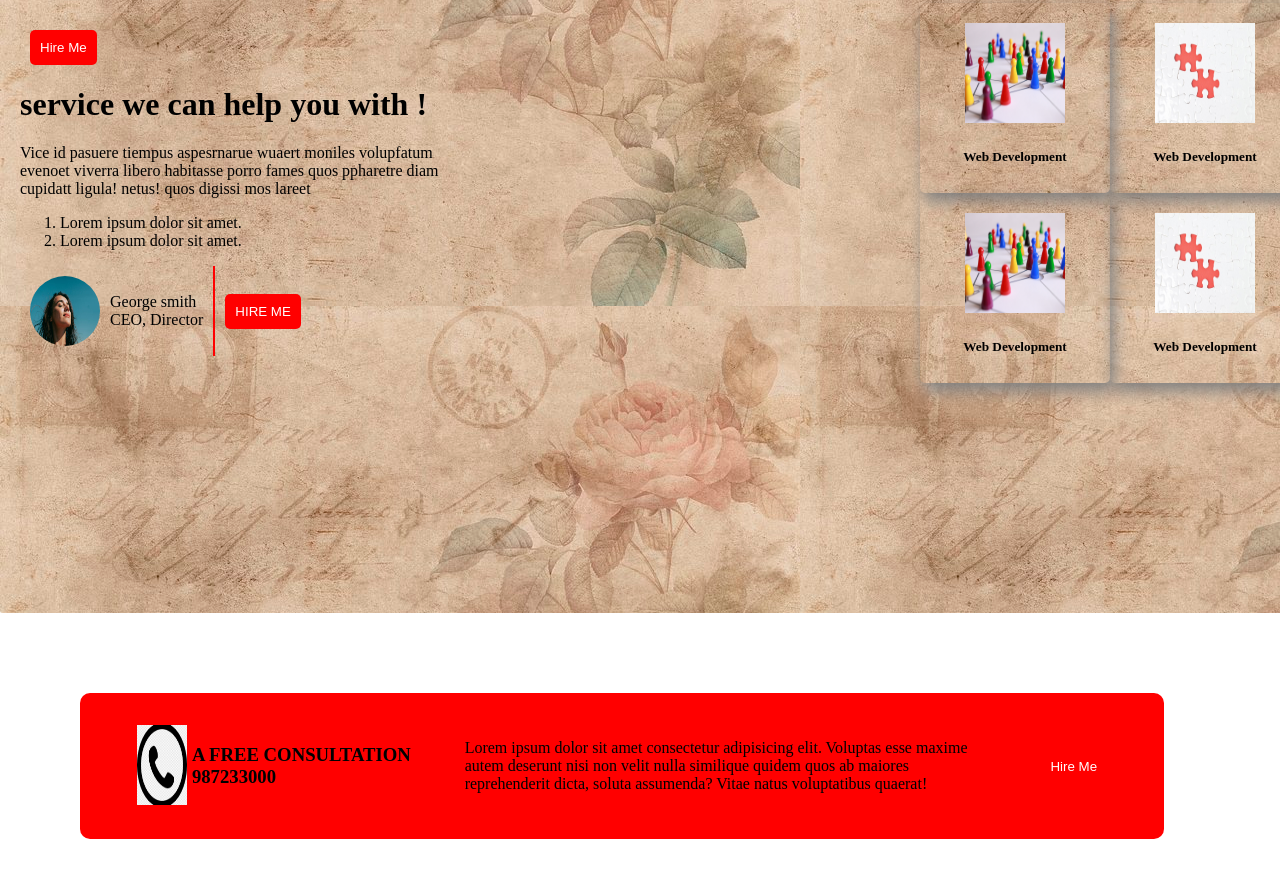
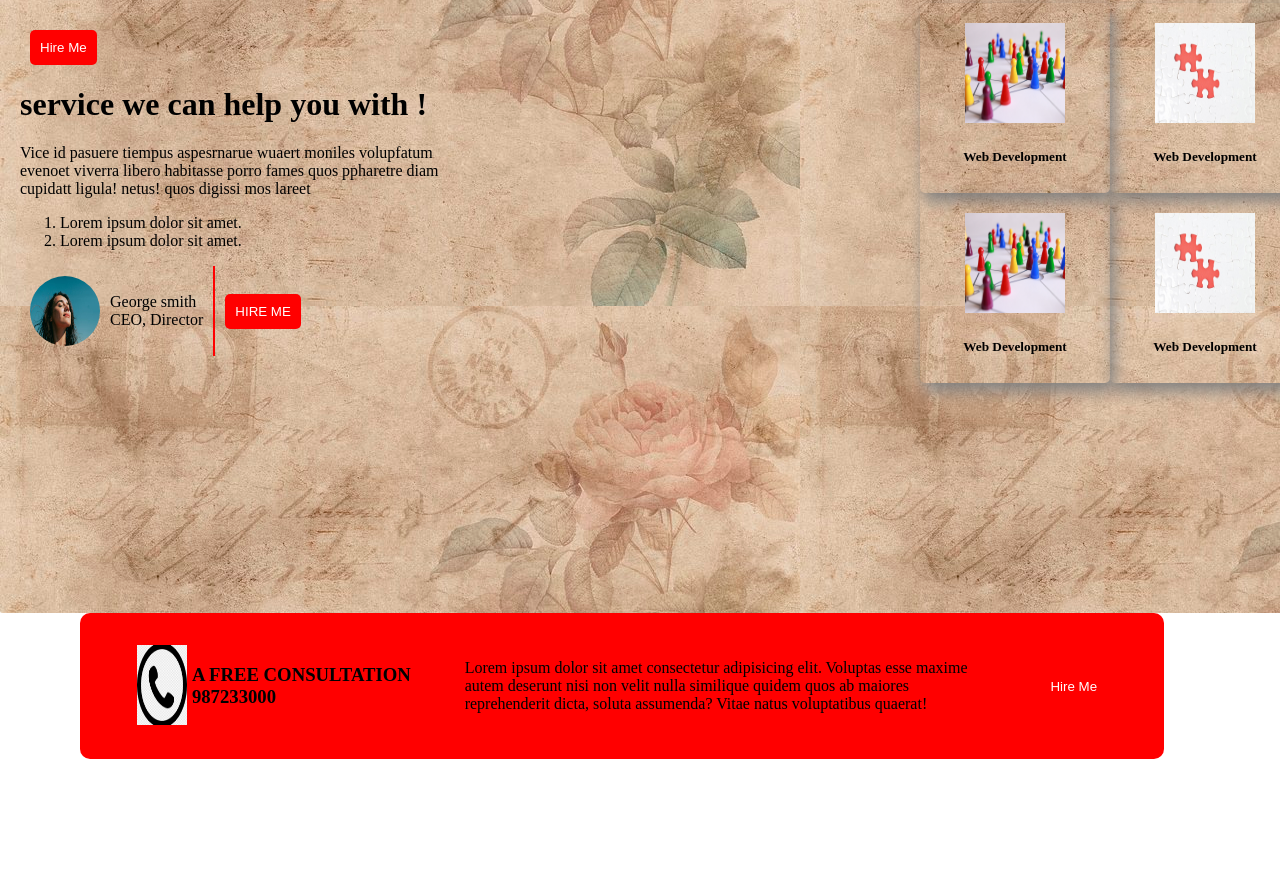
Before and after one commit to fatihatuzjohora/html-css-project-practic, a plain HTML site: page index.html in a window 1280 px wide. Shown: the part 1487-2364 px from the top of the page. After the commit the page ends 2246 px from the top, so only its background shows below. Drawn offline with Linux system fonts and the light colour scheme.

Commit message:
banner placement changed

```diff
--- a/style.css
+++ b/style.css
@@ -176,5 +176,5 @@ Nav {
     background-color: red;
     padding: 30px;
     border-radius: 10px;
-    margin: 80px;
+    margin: 0 80px 0 80px;
 }
```
